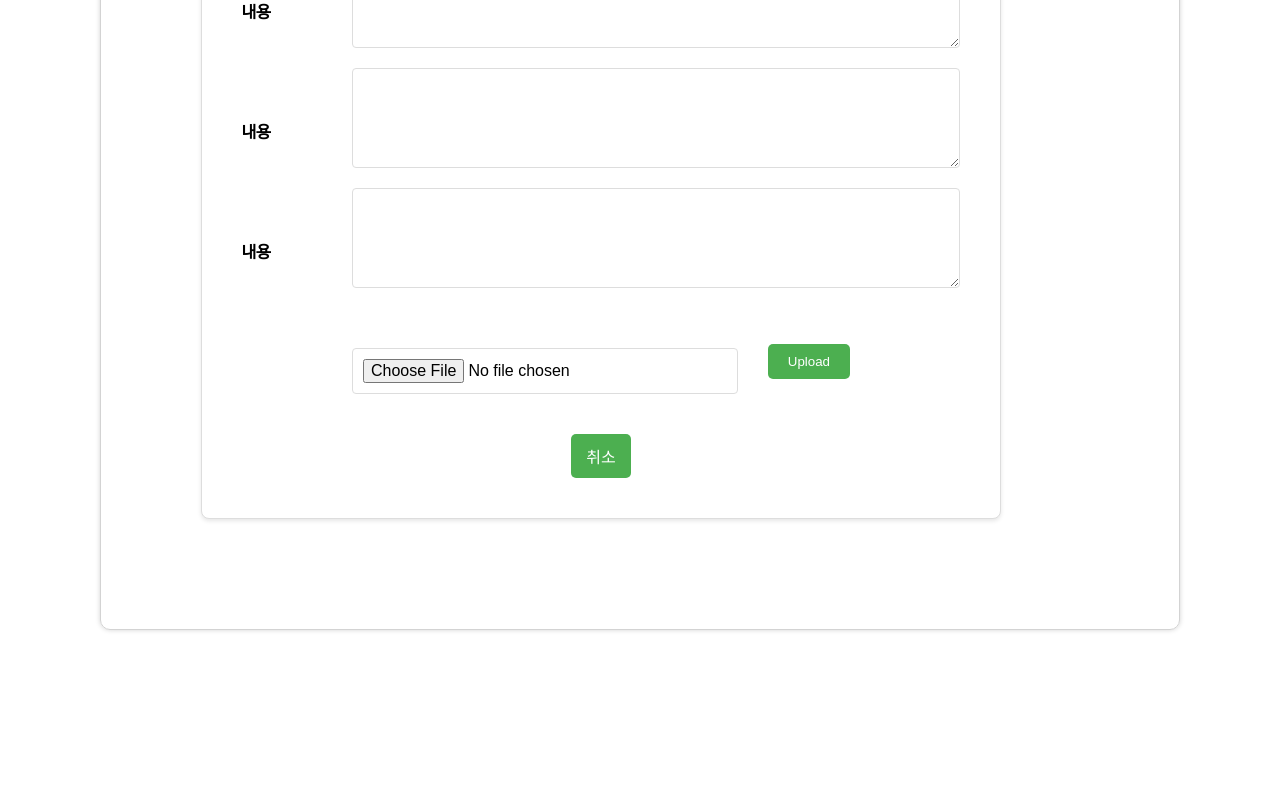
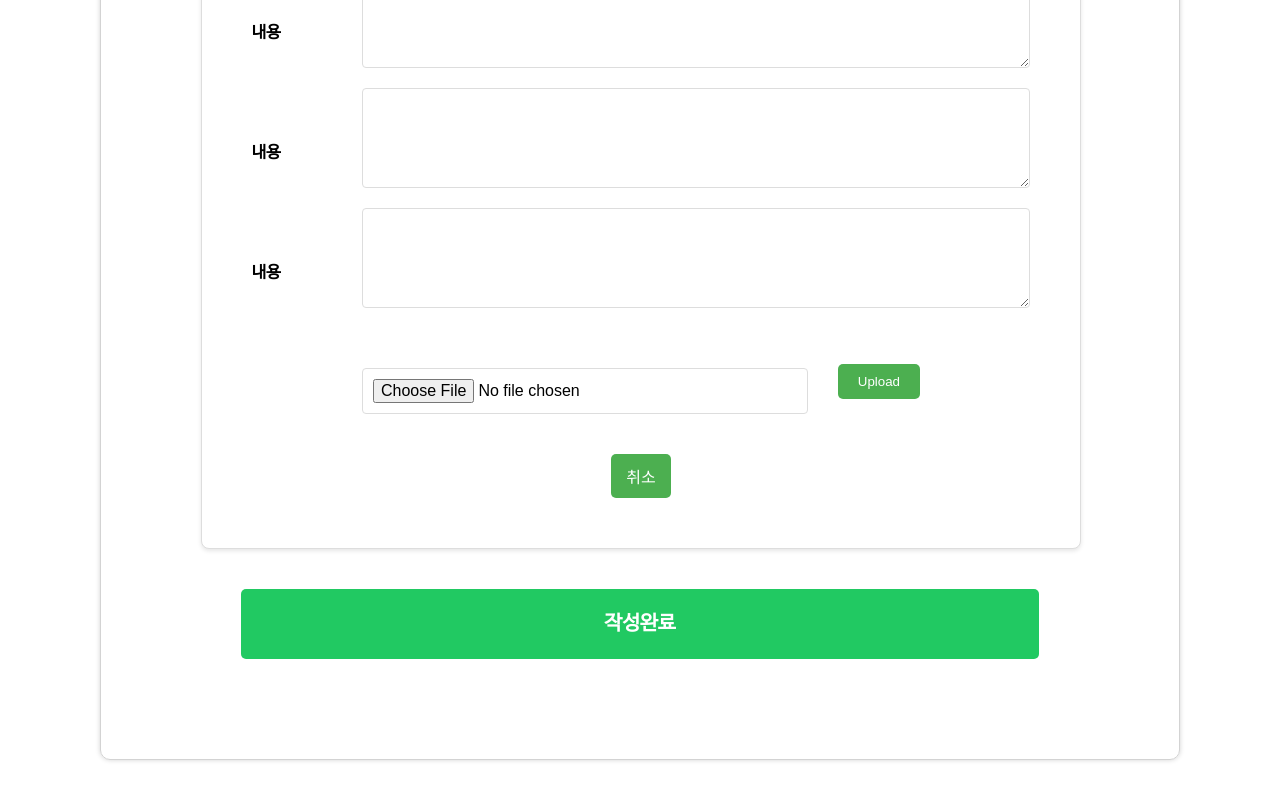
Before and after one commit to yangwonmo910319/project-wondert, a React (Create React App) app: page /Diypage/DiyWrite in a window 1280 px wide. Shown: the part 1942-2742 px from the top of the page. Before the commit the page ends 2632 px from the top, so only its background shows below. Built offline with nearby package versions, Linux system fonts and the light colour scheme.

Commit message:
11/07 (선영)

```diff
--- a/src/components/CommonTableRow.jsx
+++ b/src/components/CommonTableRow.jsx
@@ -1,8 +1,11 @@
 import React from 'react';
+import { useNavigate } from "react-router-dom";
+
 
 const CommonTableRow = ({ children }) => {
+  const navigate = useNavigate();
   return (
-    <tr className="common-table-row">
+    <tr className="common-table-row" onClick={()=>navigate("/Diypage/DiyView")}>
       {
         children
       }
--- a/src/components/PicForm.jsx
+++ b/src/components/PicForm.jsx
@@ -5,9 +5,9 @@ import styled from "styled-components";
 import { storage } from "../api/FireBase";
 
 const FormContainer = styled.div`
-  padding: 40px;
-  margin: 30px 0;
-  width: 800px;
+  padding: 50px;
+  margin: 40px 0px;
+  width: 880px;
   border: 1px solid #ddd;
   border-radius: 8px;
   box-shadow: 0 2px 4px rgba(0, 0, 0, 0.1);
--- a/src/components/PostList.jsx
+++ b/src/components/PostList.jsx
@@ -3,6 +3,8 @@ import CommonTable from '../components/CommonTable';
 import CommonTableColumn from '../components/CommonTableColumn';
 import CommonTableRow from '../components/CommonTableRow';
 import styled from 'styled-components';
+
+
 
 const Container = styled.div`
     display: flex;
@@ -18,6 +20,7 @@ const Title = styled.div`
 `;
 
 const PostList = props => {
+
   return (
     <Container>
       <Title>
--- a/src/components/WriteForm.jsx
+++ b/src/components/WriteForm.jsx
@@ -2,6 +2,7 @@ import React, { useState } from "react";
 import styled from "styled-components";
 import MyCalendar from "./Calendar";
 import PicForm from "./PicForm";
+import { useNavigate } from "react-router-dom";
 
 const FormContainer = styled.div`
   border: 1px solid lightgray;
@@ -39,6 +40,19 @@ const FieldContainer = styled.div`
     }
 `;
 
+const SubmitButton = styled.div`
+      cursor: pointer;
+      display: flex;
+      justify-content: center;
+      align-items: center;
+      background-color: #21c962;
+      border-radius: 5px;
+      padding: 20px 60px;
+      font-size: 20px;
+      color: white;
+      font-weight: bold;
+`;
+
 
 const WriteForm = () => {
     const [radio,setRadio]=useState(false);
@@ -55,6 +69,11 @@ const WriteForm = () => {
     };
     const onChangedisable1 = () => {
       setDisable(true);
+    };
+
+    const navigate = useNavigate();
+    const handleReset = () => {
+      navigate("/DiyPage");
     };
 
   return (
@@ -155,6 +174,10 @@ const WriteForm = () => {
           </div>
       </FieldContainer>
           <PicForm/>
+
+      <FieldContainer>
+        <SubmitButton onClick={handleReset}>작성완료</SubmitButton>
+      </FieldContainer>
     </FormContainer>
     </>
   );
```
